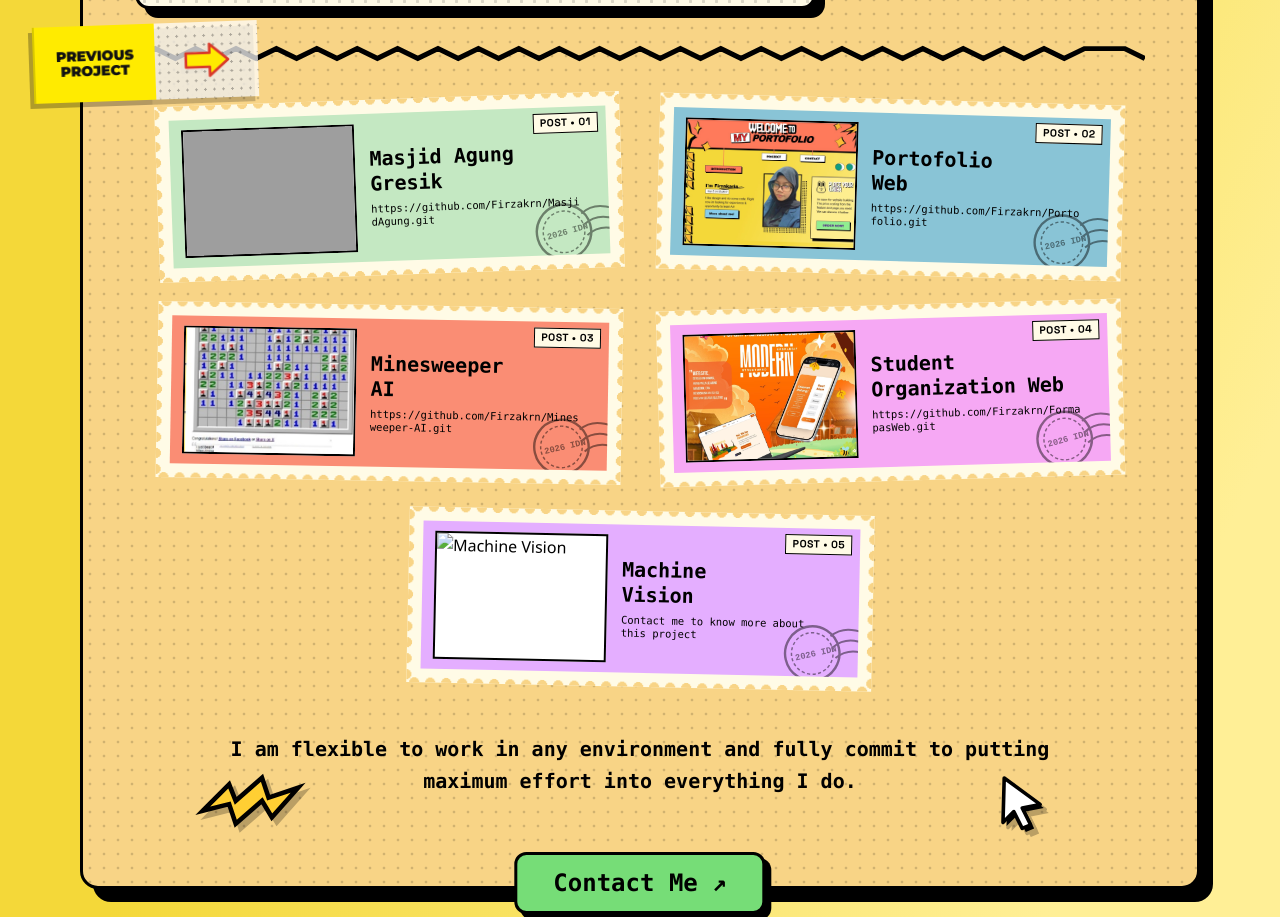
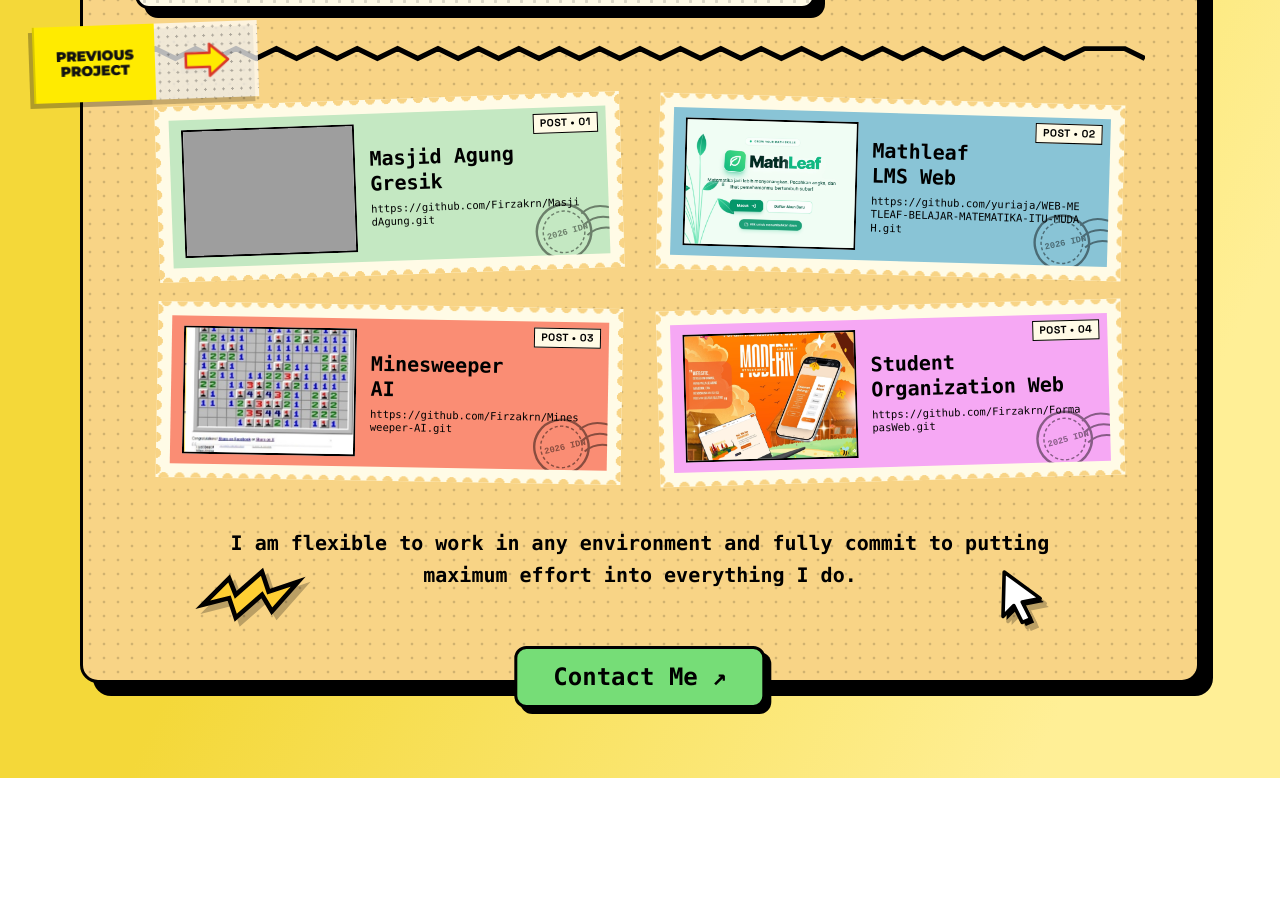
Before and after one commit to Firzakrn/Porto, a plain HTML site: page view/porto.html in a window 1280 px wide. Shown: the part 973-1890 px from the top of the page. After the commit the page ends 1751 px from the top, so only its background shows below. Drawn offline with nearby package versions, Linux system fonts and the light colour scheme; grey boxes are pictures that could not be loaded; a web font is replaced by a local one.

Commit message:
- Tambah gambar baru math1.jpg dan hapus math1.png. - Perbarui tautan di index.html dan head.html untuk menggunakan path relatif. - Ganti tautan proyek di porto.html dan perbarui deskripsi serta gambar untuk proyek Mathleaf. - Ubah tipe proyek dan deskripsi di project.html untuk lebih jelas.

```diff
--- a/view/head.html
+++ b/view/head.html
@@ -113,7 +113,7 @@
 <nav
   style="position: absolute; left: 0; top: 166px; width: 1360px; z-index: 10"
 >
-  <a href="/index.html" class="pull-cord nav-intro" style="left: 205px">
+  <a href="../index.html" class="pull-cord nav-intro" style="left: 205px">
     <div class="cord-line intro"></div>
     <div class="cord-handle intro-pill" style="position: relative">
       <span class="retro-tape"></span>
@@ -123,7 +123,7 @@
   </a>
 
   <a
-    href="/view/project.html"
+    href="./view/project.html"
     class="pull-cord nav-project"
     style="left: 615px"
   >
@@ -134,7 +134,7 @@
   </a>
 
   <a
-    href="/view/contact.html"
+    href="./view/contact.html"
     class="pull-cord nav-contact"
     style="left: 845px"
   >
--- a/view/porto.html
+++ b/view/porto.html
@@ -653,7 +653,7 @@
 
               <!-- Prangko 2 -->
               <a
-                href="https://github.com/Firzakrn/Portofolio.git"
+                href="https://github.com/yuriaja/WEB-METLEAF-BELAJAR-MATEMATIKA-ITU-MUDAH.git"
                 target="_blank"
                 class="postage-stamp-card"
                 style="transform: rotate(1.6deg)"
@@ -661,18 +661,19 @@
                 <div class="postage-stamp-inner" style="background: #89c4d6">
                   <span class="stamp-denomination">POST • 02</span>
                   <img
-                    src="../images/portoo.jpg"
-                    alt="Portofolio Web"
+                    src="../images/math1.jpg"
+                    alt="Real Client Project"
                     class="postage-stamp-thumb"
                   />
                   <div class="flex flex-col justify-center pr-4">
                     <h4
                       class="font-mono font-black text-xl leading-tight mb-1.5"
                     >
-                      Portofolio<br />Web
+                      Mathleaf <br />
+                      LMS Web
                     </h4>
                     <p class="font-mono text-[10.5px] break-all leading-tight">
-                      https://github.com/Firzakrn/Portofolio.git
+                      https://github.com/yuriaja/WEB-METLEAF-BELAJAR-MATEMATIKA-ITU-MUDAH.git
                     </p>
                   </div>
                   <svg
@@ -855,94 +856,7 @@
                       font-weight="bold"
                       font-size="11"
                     >
-                      2026 IDN
-                    </text>
-                    <path
-                      d="M72 34 Q88 26, 104 34 T120 34"
-                      stroke="#000"
-                      stroke-width="2.5"
-                      fill="none"
-                    />
-                    <path
-                      d="M72 48 Q88 40, 104 48 T120 48"
-                      stroke="#000"
-                      stroke-width="2.5"
-                      fill="none"
-                    />
-                    <path
-                      d="M72 62 Q88 54, 104 62 T120 62"
-                      stroke="#000"
-                      stroke-width="2.5"
-                      fill="none"
-                    />
-                  </svg>
-                </div>
-              </a>
-
-              <!-- Prangko 5 -->
-              <a
-                href="contact.html"
-                onclick="
-                  localStorage.setItem(
-                    'contact-form-data',
-                    JSON.stringify({
-                      name: '',
-                      email: '',
-                      topic: 'Comment',
-                      message:
-                        'I want to know more about your Machine Vision project.',
-                    }),
-                  )
-                "
-                class="postage-stamp-card"
-                style="transform: rotate(1.2deg)"
-              >
-                <div class="postage-stamp-inner" style="background: #e4aeff">
-                  <span class="stamp-denomination">POST • 05</span>
-                  <img
-                    src="../images/pcd2.jpeg"
-                    alt="Machine Vision"
-                    class="postage-stamp-thumb"
-                  />
-                  <div class="flex flex-col justify-center pr-4">
-                    <h4
-                      class="font-mono font-black text-xl leading-tight mb-1.5"
-                    >
-                      Machine<br />Vision
-                    </h4>
-                    <p class="font-mono text-[10.5px] leading-tight">
-                      Contact me to know more about this project
-                    </p>
-                  </div>
-                  <svg
-                    class="stamp-postmark-svg"
-                    viewBox="0 0 120 100"
-                    fill="none"
-                  >
-                    <circle
-                      cx="45"
-                      cy="50"
-                      r="34"
-                      stroke="#000"
-                      stroke-width="3"
-                    />
-                    <circle
-                      cx="45"
-                      cy="50"
-                      r="26"
-                      stroke="#000"
-                      stroke-width="1.8"
-                      stroke-dasharray="4 3"
-                    />
-                    <text
-                      x="23"
-                      y="54"
-                      fill="#000"
-                      font-family="monospace"
-                      font-weight="bold"
-                      font-size="11"
-                    >
-                      2026 IDN
+                      2025 IDN
                     </text>
                     <path
                       d="M72 34 Q88 26, 104 34 T120 34"
```
Also changed, not shown: index.html (+3 -3 lines), view/project.html (+7 -7 lines), images/math1.jpg (added), images/math1.png (deleted).
